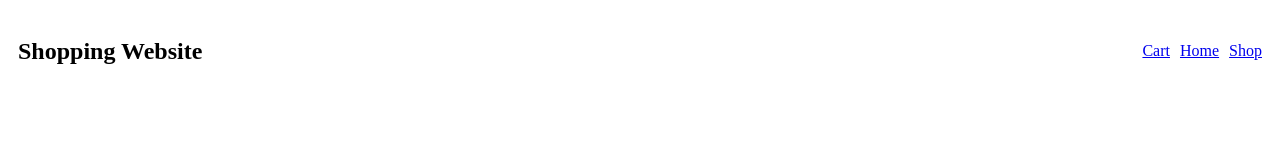
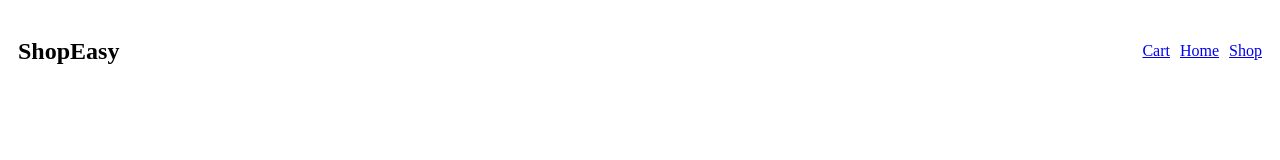
Before and after one commit to avanish1207/shopping-cart, a React (Vite) app: page / in a window 1280 px wide. Shown: the top 160 px of the page. Built offline with nearby package versions, Linux system fonts and the light colour scheme.

Commit message:
Navbar modification to add feature to return home

```diff
--- a/src/components/Navbar.css
+++ b/src/components/Navbar.css
@@ -18,3 +18,7 @@ ul{
 li{
     list-style: none;
 }
+
+h2{
+    cursor: pointer;
+}
--- a/src/components/Navbar.jsx
+++ b/src/components/Navbar.jsx
@@ -1,11 +1,15 @@
-import { Link } from "react-router"
+import { Link, useNavigate } from "react-router"
 import './Navbar.css'
 
 function Navbar() {
+    const navigate=useNavigate();
 
+    const goHome=()=>{
+        navigate('/');
+    }
     return (
         <div className="navbar">
-      <h2>Shopping Website</h2>
+        <h2 onClick={goHome}>ShopEasy</h2>
         <nav>
             <ul>
                 <li><Link to="cart">Cart</Link></li>
```
Lines whose indentation alone changed are shown as unchanged.
